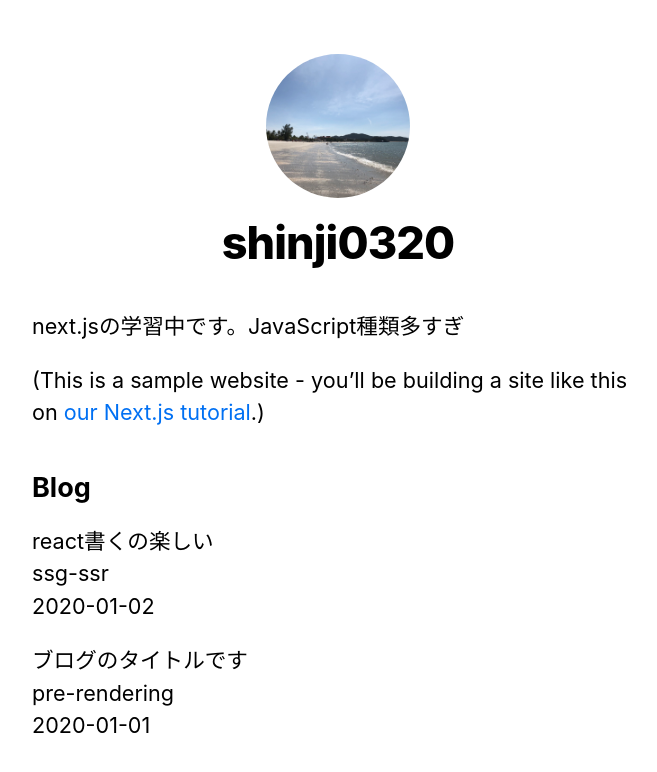
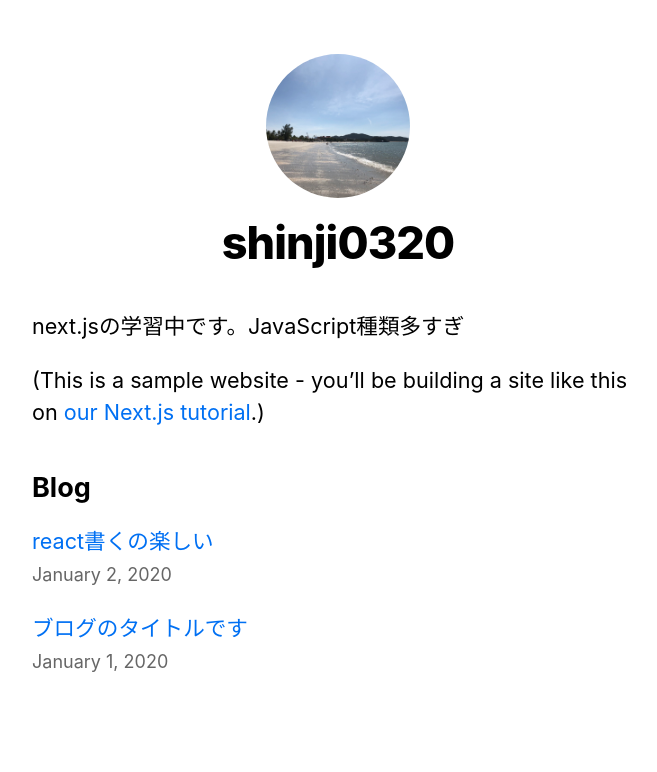
Before and after one commit to shinji0320/next-js-tutorial, a Next.js app: page / in a window 1280 px wide. Shown: the top 772 px of the page, without its empty margins (302-959 px from the left). Built offline with nearby package versions, Linux system fonts and the light colour scheme.

Commit message:
show/.mdの詳細表示できる様に変更

```diff
--- /dev/null
+++ b/components/date.js
@@ -0,0 +1,6 @@
+import { parseISO, format } from 'date-fns'
+
+export default function Date({ dateString }) {
+  const date = parseISO(dateString)
+  return <time dateTime={dateString}>{format(date, 'LLLL d, yyyy')}</time>
+}
--- a/lib/posts.js
+++ b/lib/posts.js
@@ -1,6 +1,8 @@
 import fs from 'fs'
 import path from 'path'
 import matter from 'gray-matter'
+import remark from 'remark'
+import html from 'remark-html'
 
 const postsDirectory = path.join(process.cwd(), 'posts')
 
@@ -59,16 +61,23 @@
   })
 }
 
-export function getPostData(id) {
+export async function getPostData(id) {
   const fullPath = path.join(postsDirectory, `${id}.md`)
   const fileContents = fs.readFileSync(fullPath, 'utf8')
 
   // Use gray-matter to parse the post metadata section
   const matterResult = matter(fileContents)
 
-  // Combine the data with the id
+  // Use remark to convert markdown into HTML string
+  const processedContent = await remark()
+    .use(html)
+    .process(matterResult.content)
+  const contentHtml = processedContent.toString()
+
+  // Combine the data with the id and contentHtml
   return {
     id,
+    contentHtml,
     ...matterResult.data
   }
 }
--- a/package.json
+++ b/package.json
@@ -8,9 +8,12 @@
     "start": "next start"
   },
   "dependencies": {
+    "date-fns": "^2.19.0",
     "gray-matter": "^4.0.2",
     "next": "^10.0.0",
     "react": "17.0.1",
-    "react-dom": "17.0.1"
+    "react-dom": "17.0.1",
+    "remark": "^13.0.0",
+    "remark-html": "^13.0.1"
   }
 }
--- a/pages/index.js
+++ b/pages/index.js
@@ -1,4 +1,6 @@
 import Head from 'next/head'
+import Link from 'next/link'
+import Date from '../components/date'
 import Layout, { siteTitle } from '../components/layout'
 import utilStyles from '../styles/utils.module.css'
 import { getSortedPostsData } from '../lib/posts'
@@ -30,11 +32,13 @@
         <ul className={utilStyles.list}>
           {allPostsData.map(({ id, date, title }) => (
             <li className={utilStyles.listItem} key={id}>
-              {title}
+              <Link href={`/posts/${id}`}>
+                <a>{title}</a>
+              </Link>
               <br />
-              {id}
-              <br />
-              {date}
+              <small className={utilStyles.lightText}>
+                <Date dateString={date} />
+              </small>
             </li>
           ))}
         </ul>
```
Also changed, not shown: pages/posts/[id].js (+14 -6 lines), 1 other file (tests, documents, lock files or other folders).
